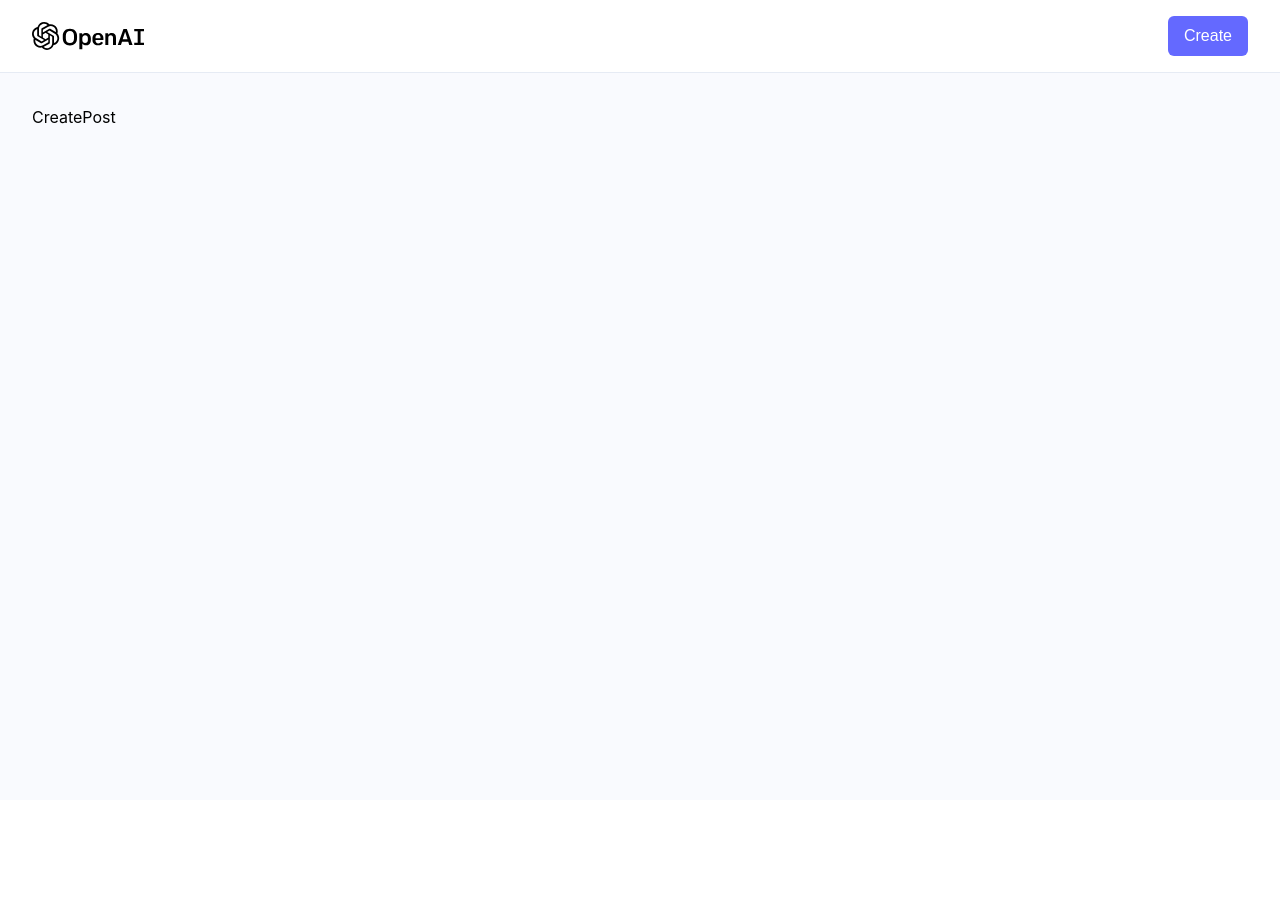
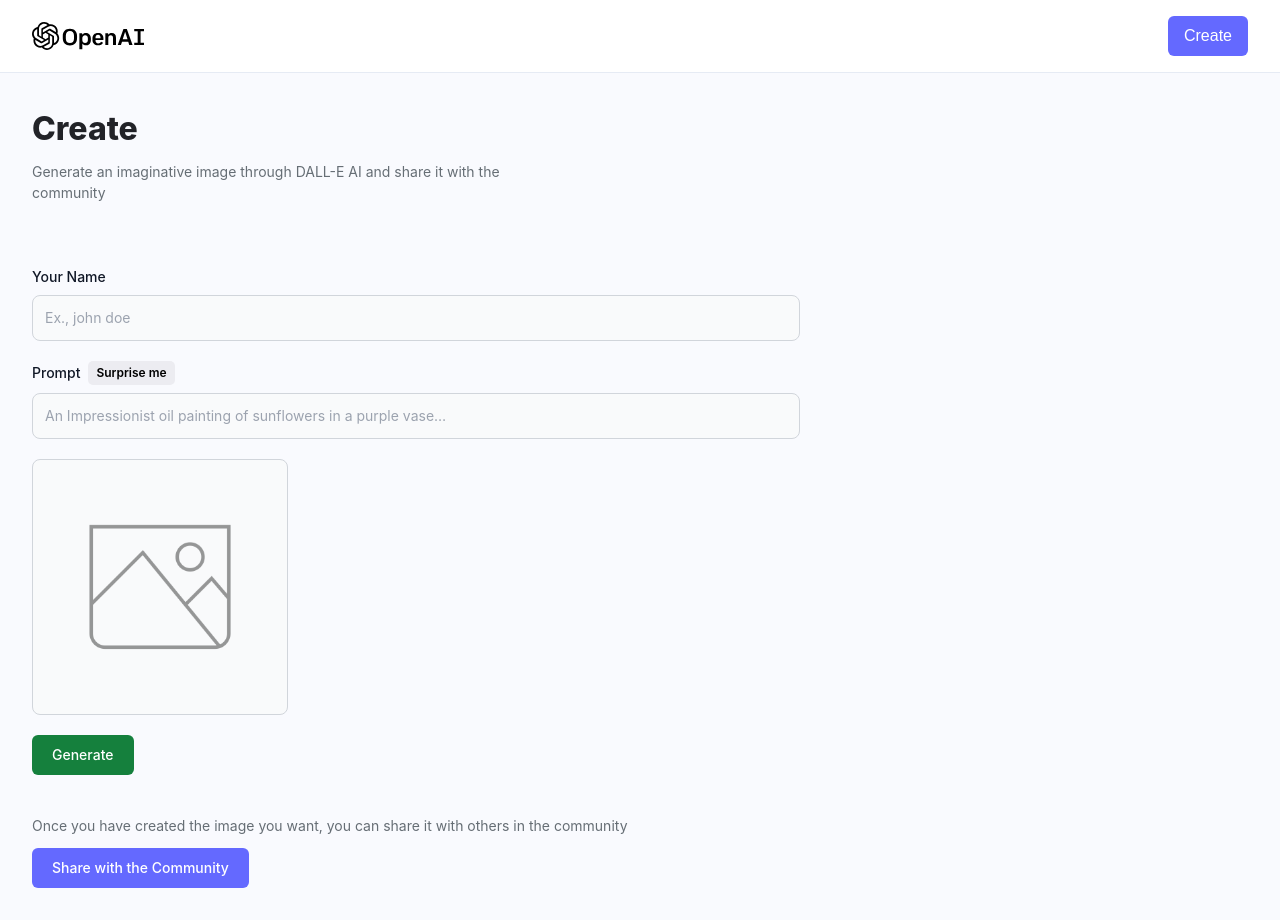
Before and after one commit to Alex-hrt/AI-Image-Generation, a React (Vite) app in the folder frontend/: page /create-post in a window 1280 px wide. Before the commit the page ends 800 px from the top, so only its background shows below. Built offline with nearby package versions, Linux system fonts and the light colour scheme; a web font is replaced by a local one.

Commit message:
Create Post

```diff
--- a/frontend/src/components/FormField.jsx
+++ b/frontend/src/components/FormField.jsx
@@ -1,7 +1,42 @@
 import React from "react";
 
-const FormField = () => {
-	return <div>FormField</div>;
-};
+const FormField = ({
+	labelName,
+	type,
+	name,
+	placeholder,
+	value,
+	handleChange,
+	isSurpriseMe,
+	handleSurpriseMe,
+}) => (
+	<div>
+		<div className="flex items-center gap-2 mb-2">
+			<label
+				htmlFor={name}
+				className="block text-sm font-medium text-gray-900">
+				{labelName}
+			</label>
+			{isSurpriseMe && (
+				<button
+					type="button"
+					onClick={handleSurpriseMe}
+					className="font-semibold text-xs bg-[#EcECF1] py-1 px-2 rounded-[5px] text-black">
+					Surprise me
+				</button>
+			)}
+		</div>
+		<input
+			type={type}
+			id={name}
+			name={name}
+			className="bg-gray-50 border border-gray-300 text-gray-900 text-sm rounded-lg focus:ring-[#6469ff] focus:border-[#6469ff] outline-none block w-full p-3"
+			placeholder={placeholder}
+			value={value}
+			onChange={handleChange}
+			required
+		/>
+	</div>
+);
 
 export default FormField;
--- a/frontend/src/page/CreatePost.jsx
+++ b/frontend/src/page/CreatePost.jsx
@@ -1,7 +1,114 @@
-import React from "react";
+import React, { useState } from "react";
+import { useNavigate } from "react-router-dom";
+
+import { preview } from "../assets";
+import { FormField, Loader } from "../components";
+import { getRandomPrompt } from "../utils";
 
 const CreatePost = () => {
-	return <div>CreatePost</div>;
+	const navigate = useNavigate();
+
+	const [form, setForm] = useState({
+		name: "",
+		prompt: "",
+		photo: "",
+	});
+
+	const [generatingImg, setGeneratingImg] = useState(false);
+	const [loading, setLoading] = useState(false);
+
+	const handleChange = (e) =>
+		setForm({ ...form, [e.target.name]: e.target.value });
+
+	const handleSurpriseMe = () => {
+		const randomPrompt = getRandomPrompt(form.prompt);
+		setForm({ ...form, prompt: randomPrompt });
+	};
+
+	const generateImage = () => {};
+
+	const handleSubmit = () => {};
+
+	return (
+		<section className="max-w-7xl mx-auto">
+			<div>
+				<h1 className="font-extrabold text-[#222328] text-[32px]">
+					Create
+				</h1>
+				<p className="mt-2 text-[#666e75] text-[14px] max-w-[500px]">
+					Generate an imaginative image through DALL-E AI and share it
+					with the community
+				</p>
+			</div>
+
+			<form className="mt-16 max-w-3xl" onSubmit={handleSubmit}>
+				<div className="flex flex-col gap-5">
+					<FormField
+						labelName="Your Name"
+						type="text"
+						name="name"
+						placeholder="Ex., john doe"
+						value={form.name}
+						handleChange={handleChange}
+					/>
+
+					<FormField
+						labelName="Prompt"
+						type="text"
+						name="prompt"
+						placeholder="An Impressionist oil painting of sunflowers in a purple vase…"
+						value={form.prompt}
+						handleChange={handleChange}
+						isSurpriseMe
+						handleSurpriseMe={handleSurpriseMe}
+					/>
+
+					<div className="relative bg-gray-50 border border-gray-300 text-gray-900 text-sm rounded-lg focus:ring-blue-500 focus:border-blue-500 w-64 p-3 h-64 flex justify-center items-center">
+						{form.photo ? (
+							<img
+								src={form.photo}
+								alt={form.prompt}
+								className="w-full h-full object-contain"
+							/>
+						) : (
+							<img
+								src={preview}
+								alt="preview"
+								className="w-9/12 h-9/12 object-contain opacity-40"
+							/>
+						)}
+
+						{generatingImg && (
+							<div className="absolute inset-0 z-0 flex justify-center items-center bg-[rgba(0,0,0,0.5)] rounded-lg">
+								<Loader />
+							</div>
+						)}
+					</div>
+				</div>
+
+				<div className="mt-5 flex gap-5">
+					<button
+						type="button"
+						onClick={generateImage}
+						className=" text-white bg-green-700 font-medium rounded-md text-sm w-full sm:w-auto px-5 py-2.5 text-center">
+						{generatingImg ? "Generating..." : "Generate"}
+					</button>
+				</div>
+
+				<div className="mt-10">
+					<p className="mt-2 text-[#666e75] text-[14px]">
+						Once you have created the image you want, you can share
+						it with others in the community
+					</p>
+					<button
+						type="submit"
+						className="mt-3 text-white bg-[#6469ff] font-medium rounded-md text-sm w-full sm:w-auto px-5 py-2.5 text-center">
+						{loading ? "Sharing..." : "Share with the Community"}
+					</button>
+				</div>
+			</form>
+		</section>
+	);
 };
 
 export default CreatePost;
--- a/frontend/src/page/Home.jsx
+++ b/frontend/src/page/Home.jsx
@@ -47,7 +47,7 @@ const Home = () => {
 					<>
 						{searchText && (
 							<h2 className="font-medium text-[#666e75] text-xl mb-3">
-								Showing Resuls for{" "}
+								Showing Results for{" "}
 								<span className="text-[#222328]">
 									{searchText}
 								</span>
--- /dev/null
+++ b/frontend/src/utils/index.js
@@ -0,0 +1,11 @@
+import FileSaver from "file-saver";
+import { surpriseMePrompts } from "../constant";
+
+export function getRandomPrompt(prompt) {
+	const randomIndex = Math.floor(Math.random() * surpriseMePrompts.length);
+	const randomPrompt = surpriseMePrompts[randomIndex];
+
+	if (randomPrompt === prompt) return getRandomPrompt(prompt);
+
+	return randomPrompt;
+}
```
Also changed, not shown: frontend/src/constant/index.js (renamed from frontend/src/constants/index.js).
